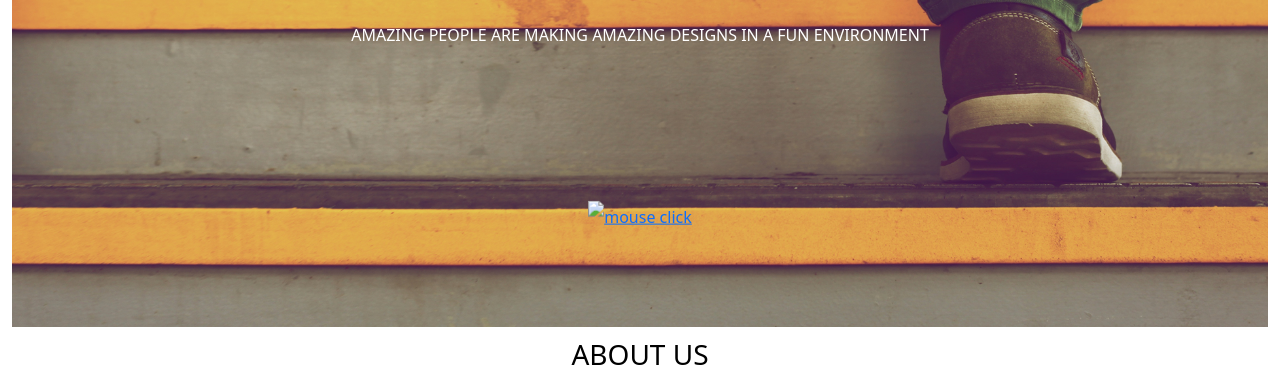
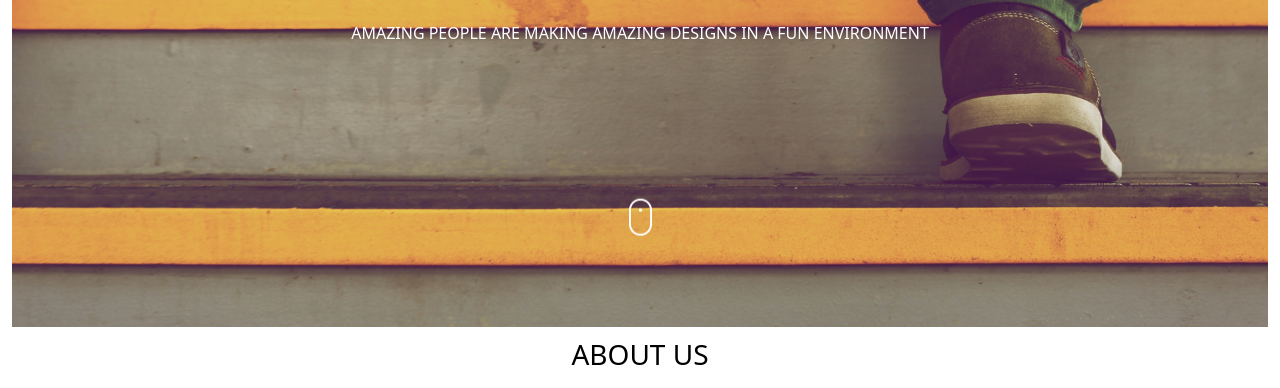
Before and after one commit to Kiptoo462/Delani-Studio, a plain HTML site: page index.html in a window 1280 px wide. Shown: the part 353-741 px from the top of the page. Drawn offline with Linux system fonts and the light colour scheme; the site is published under a folder, as on GitHub Pages, so addresses that start at the root find nothing.

Commit message:
Changed the mouse-click file path

```diff
--- a/index.html
+++ b/index.html
@@ -18,7 +18,7 @@
     <h1>TO DELANI STUDIO</h1>
     <p>AMAZING PEOPLE ARE MAKING AMAZING DESIGNS IN A FUN ENVIRONMENT</p>
     <!-- <img class= "mouse" src="/static/images/assets/mouse_click.png" alt="mouse click image"> -->
-    <a href="#click"><img src="/static/images/assets/mouse_click.png" alt="mouse click" id="bounce"></a>
+    <a href="#click"><img src="static/images/assets/mouse_click.png" alt="mouse click" id="bounce"></a>
   </div>
     <div class="click" id="click">
       <h3>ABOUT US</h3>
```
